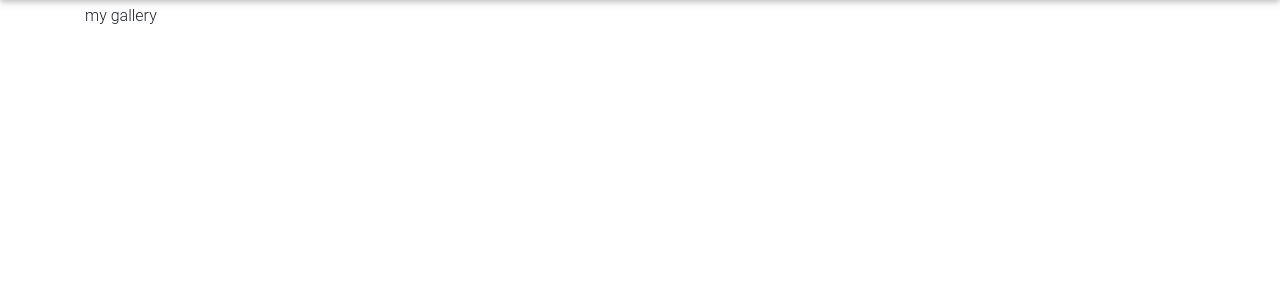
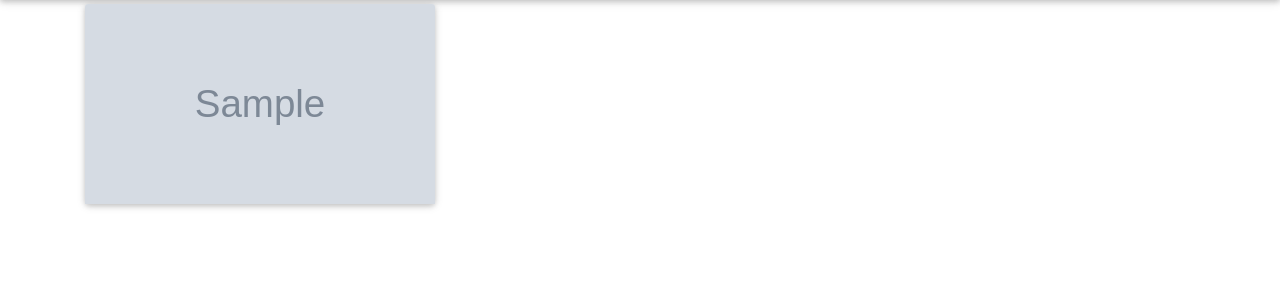
Before and after one commit to johnwanjema/gallery, a Django app: template photos/templates/index.html in a window 1280 px wide. Shown: the part 56-356 px from the top of the page. Run offline with Django 3.2, Linux system fonts and the light colour scheme; the template is opened without the code that fills it: most values are stand-ins (such as "Sample title", 1, 10 or a date in 2020); grey boxes marked "Sample" are stand-in pictures; some libraries are stand-ins or nearby versions.

Commit message:
added code to display images

```diff
--- a/photos/templates/index.html
+++ b/photos/templates/index.html
@@ -2,7 +2,28 @@
 
 {% block content %}
 <div class="container">
-    <p>my gallery</p>
+    <div class="row">
+        {% for image in images %}
+        <div class="col-md-4">
+            <!-- Card Wider -->
+            <div class="card card-cascade wider">
+
+                <!-- Card image -->
+                <div class="view view-cascade overlay">
+                    <img class="card-img-top" src="{{image.photo.url}}" height="200px" alt="Card image cap">
+                    <a href="#!">
+                        <div class="mask rgba-white-slight"></div>
+                    </a>
+                </div>
+
+
+            </div>
+
+        </div>{% endfor %}
+        <!-- Card Wider -->
+    </div>
+</div>
+
 </div>
 
 {% endblock %}
--- a/photos/views.py
+++ b/photos/views.py
@@ -1,6 +1,8 @@
 from django.shortcuts import render
 from django.http  import HttpResponse
+from .models import Image
 
 # Create your views here.
 def index(request):
-    return render(request, 'index.html')
+    images = Image.get_allImages()
+    return render(request, 'index.html',{"images":images})
```
